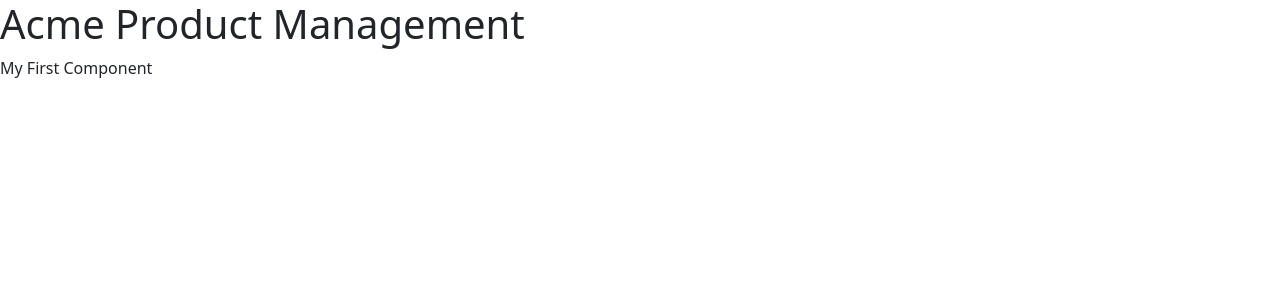
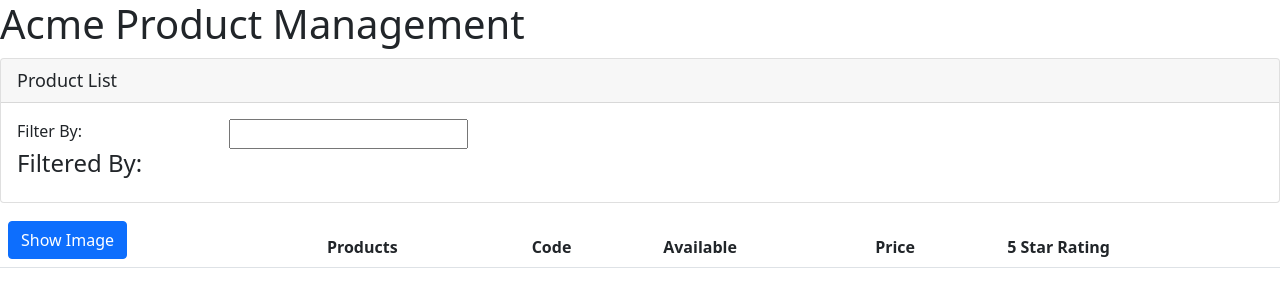
Before and after one commit to prashantgarde/APM, an Angular app: page / in a window 1280 px wide. Shown: the top 300 px of the page. Built offline with nearby package versions, Linux system fonts and the light colour scheme.

Commit message:
product list added

```diff
--- a/src/app/app.component.ts
+++ b/src/app/app.component.ts
@@ -4,12 +4,11 @@ import { Component } from "@angular/core";
   selector: 'pm-root' ,
   template: `
     <div><h1>{{pageTitle}}</h1>
-      <div> My First Component </div>
+      <pm-products></pm-products>
     </div>
   `
 })
 export class AppComponent
 {
   pageTitle : string = 'Acme Product Management';
-
 }
--- a/src/app/app.module.ts
+++ b/src/app/app.module.ts
@@ -2,10 +2,12 @@ import { NgModule } from '@angular/core';
 import { BrowserModule } from '@angular/platform-browser';
 
 import { AppComponent } from './app.component';
+import { ProductListComponent } from './products/product-list.component';
 
 @NgModule({
   declarations: [
-    AppComponent
+    AppComponent,
+    ProductListComponent
   ],
   imports: [
     BrowserModule
--- a/src/app/products/product-list.component.html
+++ b/src/app/products/product-list.component.html
@@ -1,6 +1,6 @@
 <div class='card'>
     <div class="card-header">
-        Product List
+        {{pageTitle}}
     </div>
     <div class="card-body">
         <div class="row">
```
